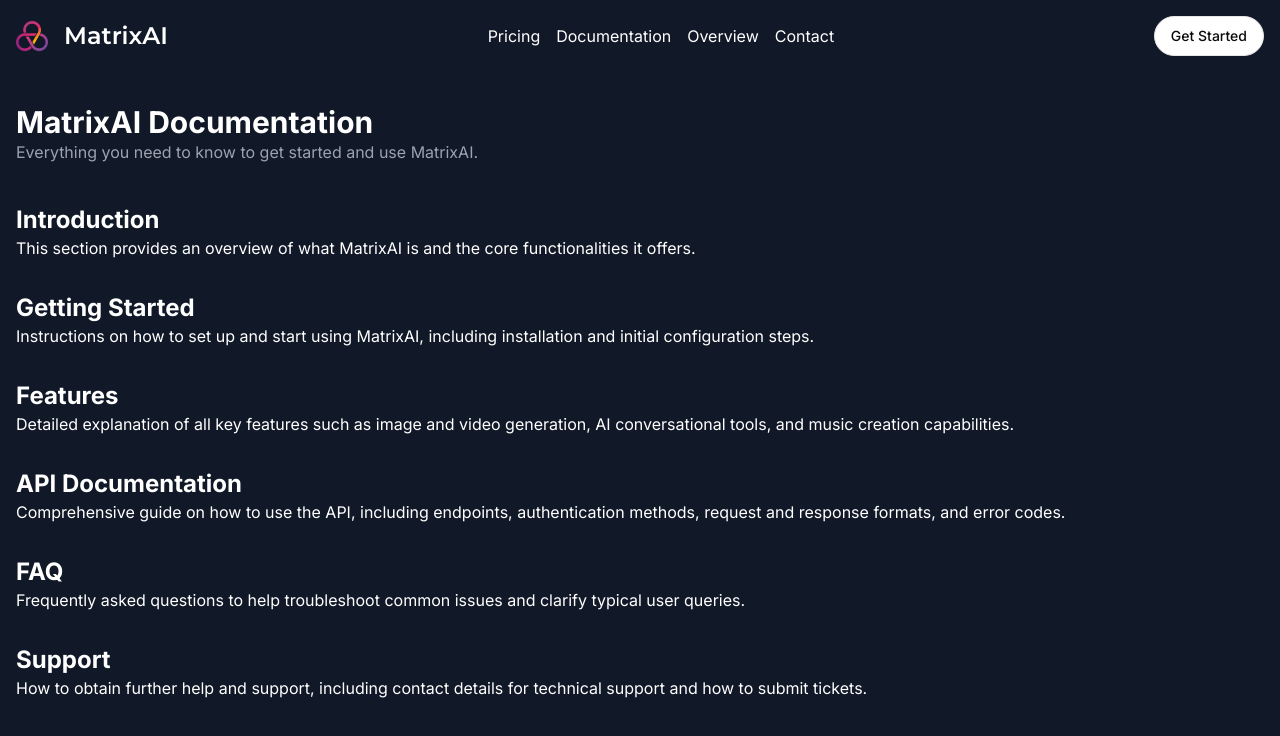
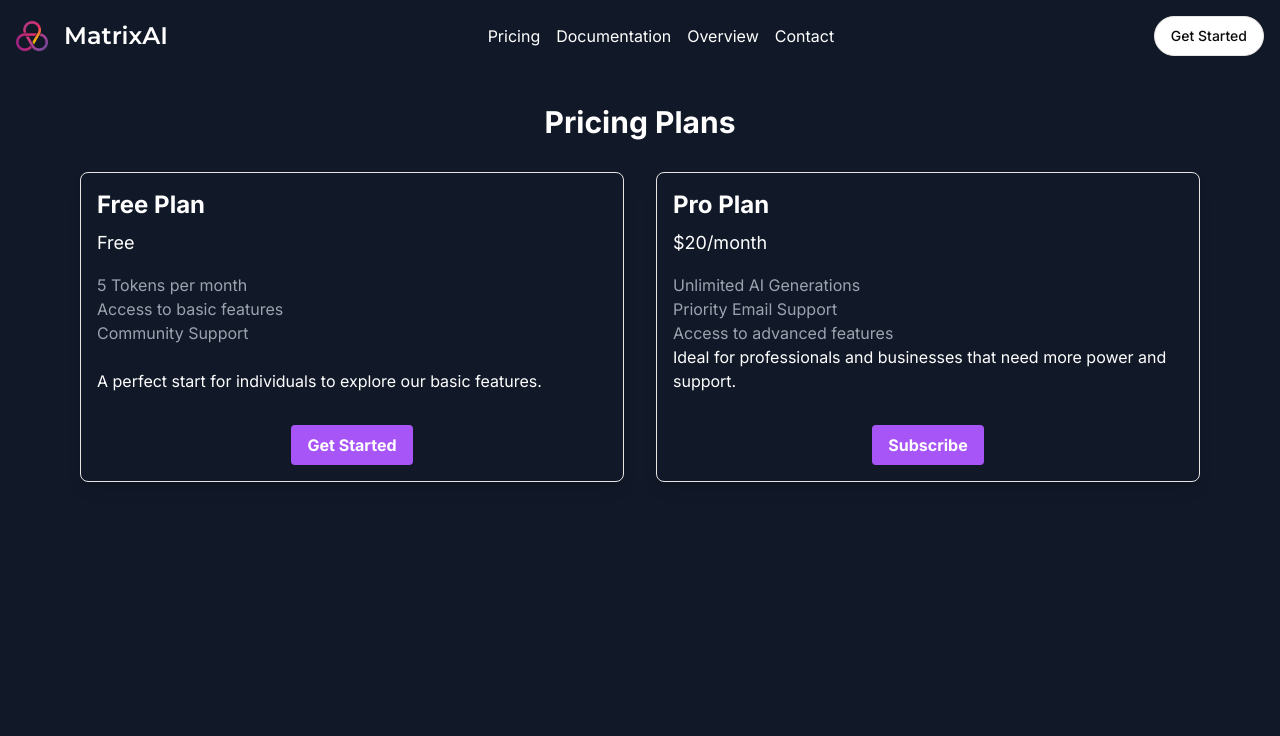
Before and after one commit to jeffjiang13/MatrixAI, a Next.js app: page /pricing in a window 1280 px wide. Shown: the top 736 px of the page. Built offline with nearby package versions, Linux system fonts and the light colour scheme; no server answers.

Commit message:
new navbar

```diff
--- a/app/(landing)/pricing/page.tsx
+++ b/app/(landing)/pricing/page.tsx
@@ -1,47 +1,64 @@
+"use client"
+import React from 'react';
+import Link from 'next/link';
+import { useAuth } from '@clerk/nextjs';
 
-import React from 'react';
+const plans = [
+  {
+    id: 'free',
+    name: 'Free Plan',
+    price: 'Free',
+    features: [
+      '5 Tokens per month',
+      'Access to basic features',
+      'Community Support'
+    ],
+    description: 'A perfect start for individuals to explore our basic features.'
+  },
+  {
+    id: 'pro',
+    name: 'Pro Plan',
+    price: '$20/month',
+    features: [
+      'Unlimited AI Generations',
+      'Priority Email Support',
+      'Access to advanced features'
+    ],
+    description: 'Ideal for professionals and businesses that need more power and support.'
+  }
+];
 
-const Documentation: React.FC = () => {
+const PricingPage = () => {
+  const { isSignedIn } = useAuth();
+
   return (
-    <>
-      <div className="mx-auto px-4 py-8 text-white">
-        <header className="mb-10">
-          <h1 className="text-3xl font-bold">MatrixAI Documentation</h1>
-          <p className="text-gray-400">Everything you need to know to get started and use MatrixAI.</p>
-        </header>
+    <div className="text-white max-w-6xl mx-auto px-4 py-8">
+      <h1 className="text-3xl font-bold text-center mb-8">Pricing Plans</h1>
+      <div className="grid grid-cols-1 md:grid-cols-2 gap-8">
+        {plans.map(plan => (
+          <div key={plan.id} className="flex flex-col border rounded-lg p-4 shadow-lg h-full">
+            <h2 className="text-2xl font-bold mb-2">{plan.name}</h2>
+            <p className="text-lg mb-4">{plan.price}</p>
+            <ul className="mb-auto">
+              {plan.features.map(feature => (
+                <li key={feature} className="text-gray-400">{feature}</li>
+              ))}
+            </ul>
+            <p className="mb-4">{plan.description}</p>
+            <Link href={isSignedIn ? "/dashboard" : "/sign-up"} className='self-center'>
 
-        <section id="introduction" className="mb-8">
-          <h2 className="text-2xl font-bold">Introduction</h2>
-          <p>This section provides an overview of what MatrixAI is and the core functionalities it offers.</p>
-        </section>
-
-        <section id="getting-started" className="mb-8">
-          <h2 className="text-2xl font-bold">Getting Started</h2>
-          <p>Instructions on how to set up and start using MatrixAI, including installation and initial configuration steps.</p>
-        </section>
-
-        <section id="features" className="mb-8">
-          <h2 className="text-2xl font-bold">Features</h2>
-          <p>Detailed explanation of all key features such as image and video generation, AI conversational tools, and music creation capabilities.</p>
-        </section>
-
-        <section id="api-documentation" className="mb-8">
-          <h2 className="text-2xl font-bold">API Documentation</h2>
-          <p>Comprehensive guide on how to use the API, including endpoints, authentication methods, request and response formats, and error codes.</p>
-        </section>
-
-        <section id="faq" className="mb-8">
-          <h2 className="text-2xl font-bold">FAQ</h2>
-          <p>Frequently asked questions to help troubleshoot common issues and clarify typical user queries.</p>
-        </section>
-
-        <section id="support" className="mb-8">
-          <h2 className="text-2xl font-bold">Support</h2>
-          <p>How to obtain further help and support, including contact details for technical support and how to submit tickets.</p>
-        </section>
+            <button
+              onClick={() => console.log(`Subscribe to ${plan.id}`)}
+              className="bg-purple-500 hover:bg-pink-600 text-white font-bold py-2 px-4 rounded mt-4 self-center"
+            >
+              {plan.id === 'free' ? 'Get Started' : 'Subscribe'}
+            </button>
+            </Link>
+          </div>
+        ))}
       </div>
-    </>
+    </div>
   );
 };
 
-export default Documentation;
+export default PricingPage;
```
